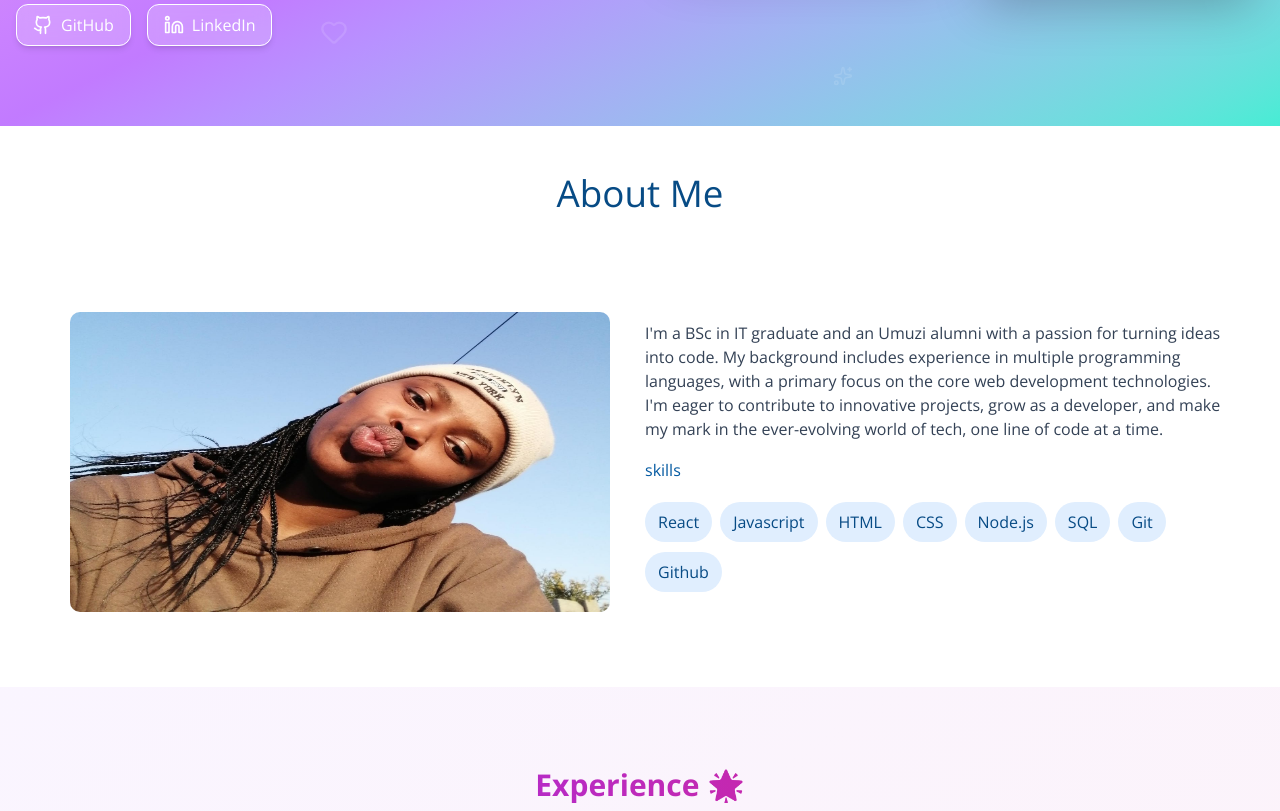
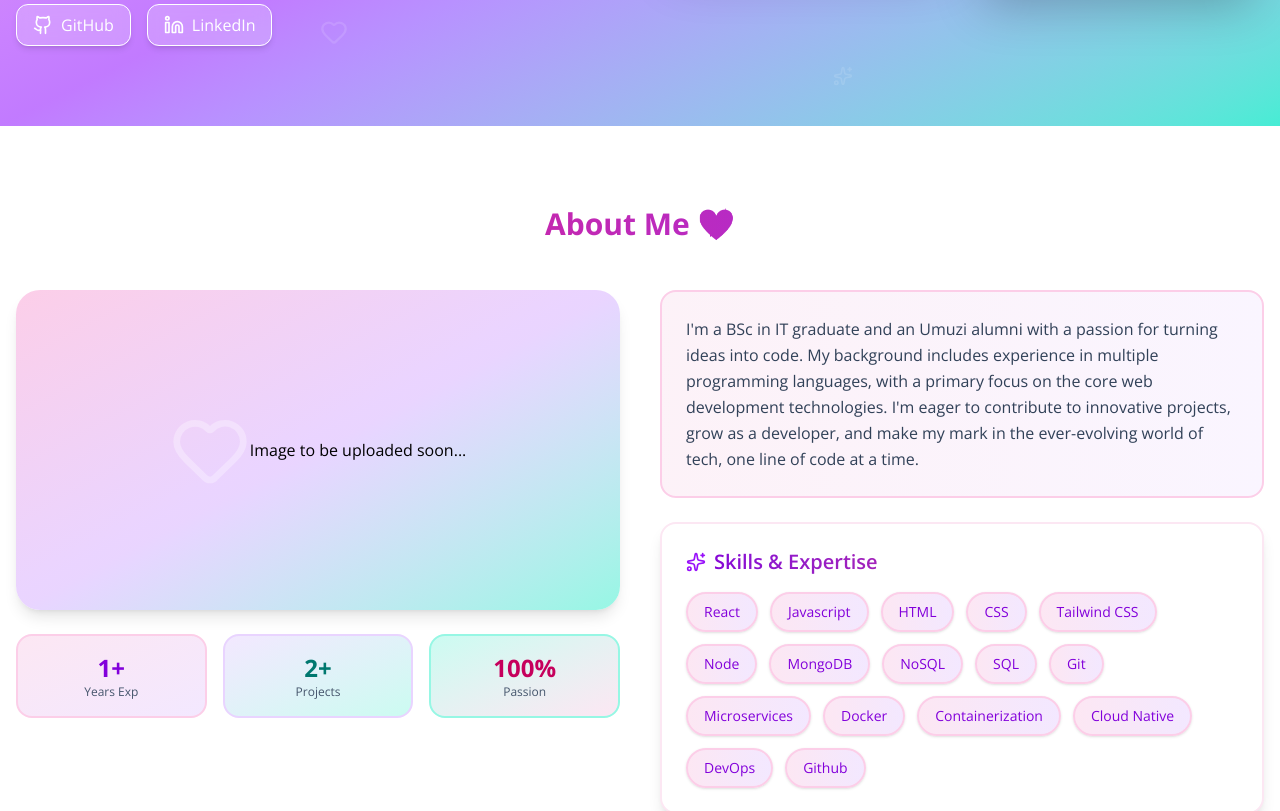
Before and after one commit to NomfundoFlorence/web-portfolio, a React (Vite) app in the folder client/: page / in a window 1280 px wide. Shown: the part 520-1331 px from the top of the page. Built offline with nearby package versions, Linux system fonts and the light colour scheme.

Commit message:
about me section redesign

```diff
--- a/client/src/components/About.jsx
+++ b/client/src/components/About.jsx
@@ -1,45 +1,89 @@
-import "/public/About.css";
-import aboutImage from "/images/image73.jpg";
+import { Heart, Sparkles } from "lucide-react";
 
 export default function About() {
-  const skillsArr = [
+  const skills = [
     "React",
     "Javascript",
     "HTML",
     "CSS",
-    "Node.js",
+    "Tailwind CSS",
+    "Node",
+    "MongoDB",
+    "NoSQL",
     "SQL",
     "Git",
+    "Microservices",
+    "Docker",
+    "Containerization",
+    "Cloud Native",
+    "DevOps",
     "Github",
   ];
 
-  const skills = skillsArr.map((skill, index) => {
-    return (
-      <span className="skill" key={index}>
-        {skill}
-      </span>
-    );
-  });
+  return (
+    <section id="about" className="py-20">
+      <div className="container px-4 mx-auto">
+        <h2 className="mb-12 text-3xl font-bold text-center bg-gradient-to-r from-pink-600 to-purple-600 bg-clip-text text-transparent">
+          About Me 💖
+        </h2>
+        <div className="grid gap-10 lg:grid-cols-2">
+          {/* Left side - Profile Image and Stats */}
+          <div className="space-y-6">
+            <div className="relative w-full h-80 bg-gradient-to-br from-pink-200 via-purple-200 to-teal-200 rounded-3xl shadow-lg overflow-hidden">
+              <div className="absolute inset-0 flex items-center justify-center">
+                <Heart className="w-20 h-20 text-white/30" />
+                <p>Image to be uploaded soon...</p>
+              </div>
+            </div>
 
-  return (
-    <section className="about-section" id="about">
-      <h1>About Me</h1>
-      <div className="about-content">
-        <div className="about-image-container">
-          <img src={aboutImage} alt="A picture of Nomfundo smiling" />
-        </div>
-        <div className="about-text-skills-container">
-          <p>
-            I'm a BSc in IT graduate and an Umuzi alumni with a passion for
-            turning ideas into code. My background includes experience in
-            multiple programming languages, with a primary focus on the core web
-            development technologies. I'm eager to contribute to innovative
-            projects, grow as a developer, and make my mark in the ever-evolving
-            world of tech, one line of code at a time.
-          </p>
-          <div className="skills-container">
-            <h3>skills</h3>
-            <div className="skills">{skills}</div>
+            {/* Stats */}
+            <div className="grid grid-cols-3 gap-4">
+              <div className="bg-gradient-to-br from-pink-100 to-purple-100 rounded-2xl p-4 text-center border-2 border-pink-200">
+                <div className="text-2xl font-bold text-purple-700">1+</div>
+                <div className="text-xs text-slate-600">Years Exp</div>
+              </div>
+              <div className="bg-gradient-to-br from-purple-100 to-teal-100 rounded-2xl p-4 text-center border-2 border-purple-200">
+                <div className="text-2xl font-bold text-teal-700">2+</div>
+                <div className="text-xs text-slate-600">Projects</div>
+              </div>
+              <div className="bg-gradient-to-br from-teal-100 to-pink-100 rounded-2xl p-4 text-center border-2 border-teal-200">
+                <div className="text-2xl font-bold text-pink-700">100%</div>
+                <div className="text-xs text-slate-600">Passion</div>
+              </div>
+            </div>
+          </div>
+
+          {/* Right side - About Text and Skills */}
+          <div className="space-y-6">
+            <div className="space-y-4">
+              <div className="bg-gradient-to-r from-pink-50 to-purple-50 rounded-2xl p-6 border-2 border-pink-200">
+                <p className="text-slate-700 leading-relaxed">
+                  I'm a BSc in IT graduate and an Umuzi alumni with a passion
+                  for turning ideas into code. My background includes experience
+                  in multiple programming languages, with a primary focus on the
+                  core web development technologies. I'm eager to contribute to
+                  innovative projects, grow as a developer, and make my mark in
+                  the ever-evolving world of tech, one line of code at a time.
+                </p>
+              </div>
+            </div>
+
+            {/* Skills Section */}
+            <div className="bg-white rounded-2xl p-6 shadow-lg border-2 border-pink-100">
+              <h3 className="mb-4 text-xl font-semibold bg-gradient-to-r from-purple-700 to-pink-600 bg-clip-text text-transparent flex items-center gap-2">
+                <Sparkles className="w-5 h-5 text-purple-600" />
+                Skills & Expertise
+              </h3>
+              <div className="flex flex-wrap gap-3">
+                {skills.map((skill) => (
+                  <span
+                    key={skill}
+                    className="px-4 py-2 text-sm font-medium bg-gradient-to-r from-pink-100 to-purple-100 text-purple-700 rounded-full border-2 border-pink-200 hover:scale-105 transition-transform shadow-sm">
+                    {skill}
+                  </span>
+                ))}
+              </div>
+            </div>
           </div>
         </div>
       </div>
```
